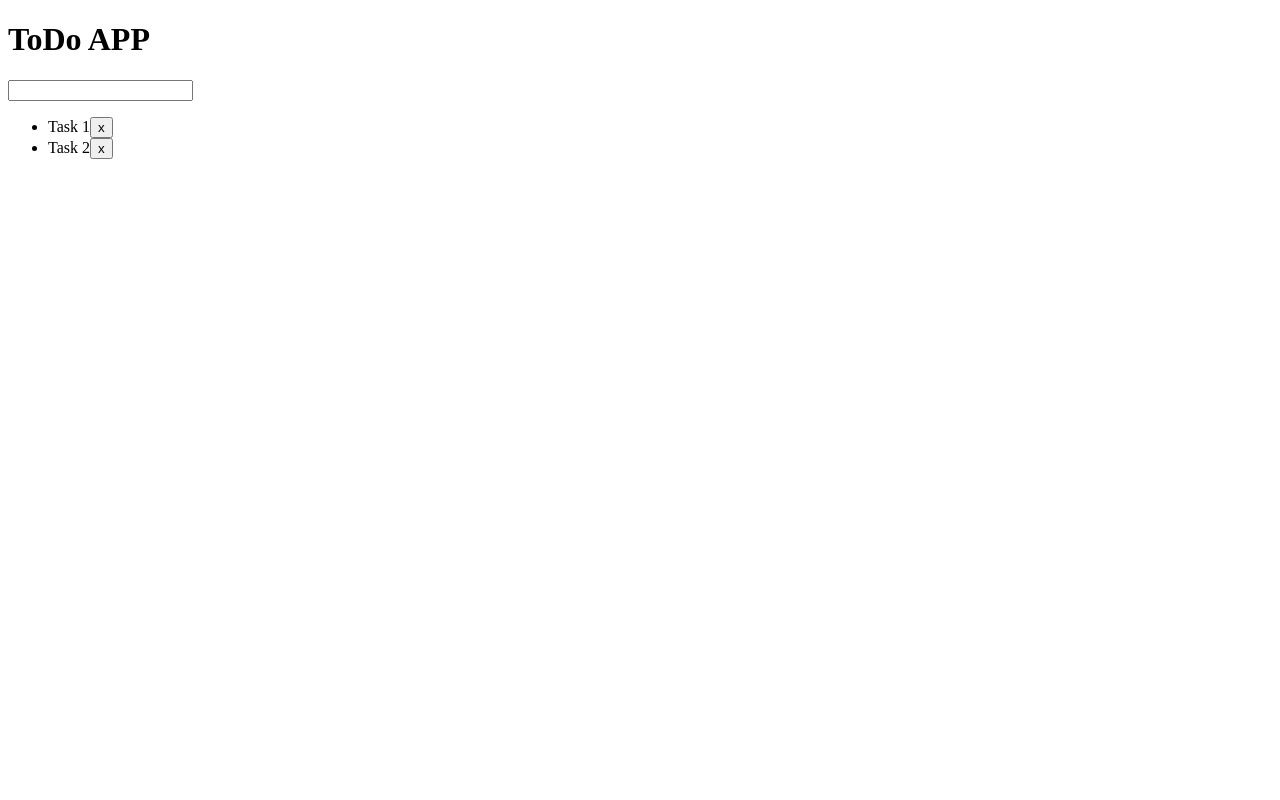
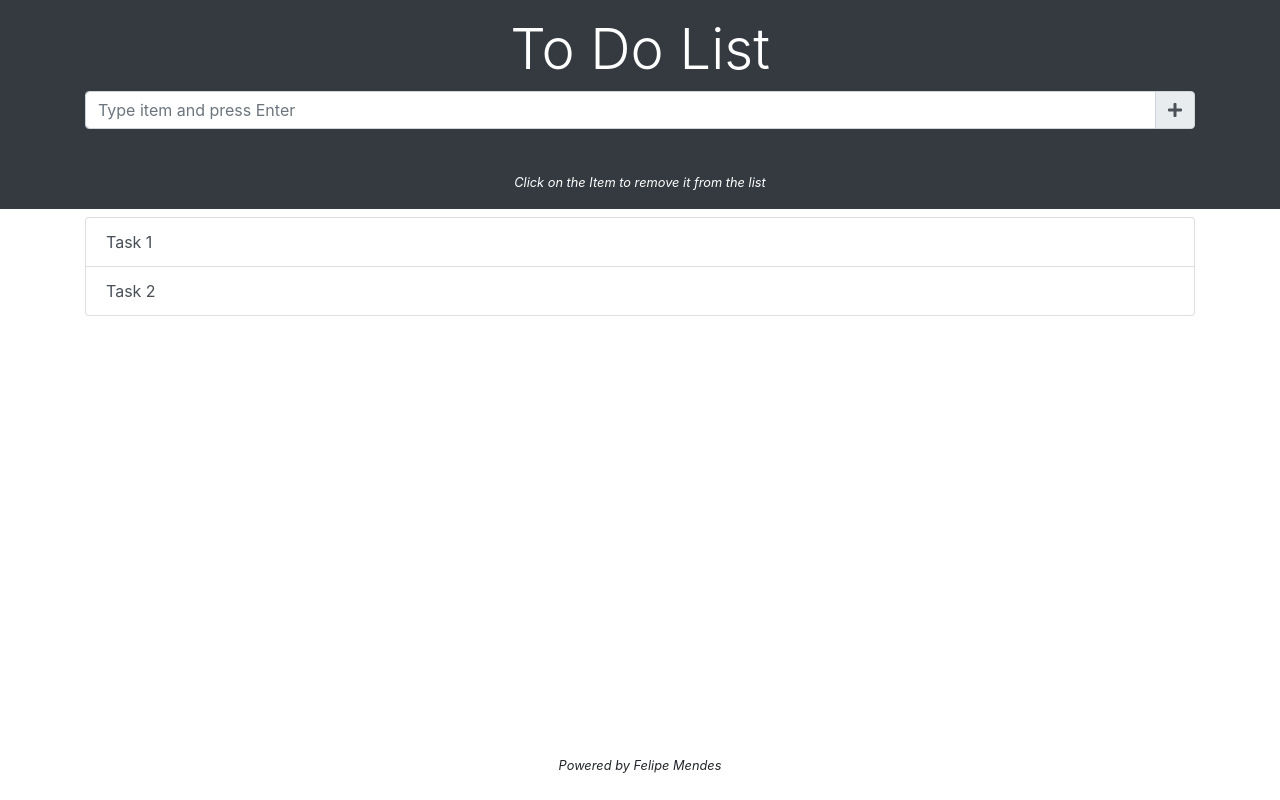
Before and after one commit to felipemendes1994/react-todo-app, a React app: page / in a window 1280 px wide. Built offline with nearby package versions, Linux system fonts and the light colour scheme.

Commit message:
Added style to app

```diff
--- a/public/index.html
+++ b/public/index.html
@@ -19,6 +19,10 @@
       work correctly both with client-side routing and a non-root public URL.
       Learn how to configure a non-root public URL by running `npm run build`.
     -->
+
+    <link rel="stylesheet" href="https://stackpath.bootstrapcdn.com/bootstrap/4.1.1/css/bootstrap.min.css" integrity="sha384-WskhaSGFgHYWDcbwN70/dfYBj47jz9qbsMId/iRN3ewGhXQFZCSftd1LZCfmhktB" crossorigin="anonymous">
+
+    <link rel="stylesheet" href="https://use.fontawesome.com/releases/v5.0.13/css/all.css" integrity="sha384-DNOHZ68U8hZfKXOrtjWvjxusGo9WQnrNx2sqG0tfsghAvtVlRW3tvkXWZh58N9jp" crossorigin="anonymous">
     <title>React App</title>
   </head>
   <body>
@@ -36,5 +40,8 @@
       To begin the development, run `npm start` or `yarn start`.
       To create a production bundle, use `npm run build` or `yarn build`.
     -->
+    <script src="https://code.jquery.com/jquery-3.3.1.slim.min.js" integrity="sha384-q8i/X+965DzO0rT7abK41JStQIAqVgRVzpbzo5smXKp4YfRvH+8abtTE1Pi6jizo" crossorigin="anonymous"></script>
+    <script src="https://cdnjs.cloudflare.com/ajax/libs/popper.js/1.14.3/umd/popper.min.js" integrity="sha384-ZMP7rVo3mIykV+2+9J3UJ46jBk0WLaUAdn689aCwoqbBJiSnjAK/l8WvCWPIPm49" crossorigin="anonymous"></script>
+    <script src="https://stackpath.bootstrapcdn.com/bootstrap/4.1.1/js/bootstrap.min.js" integrity="sha384-smHYKdLADwkXOn1EmN1qk/HfnUcbVRZyYmZ4qpPea6sjB/pTJ0euyQp0Mk8ck+5T" crossorigin="anonymous"></script>
   </body>
 </html>
--- a/src/components/AddTask.js
+++ b/src/components/AddTask.js
@@ -20,7 +20,13 @@ export class AddNewTask extends React.Component{
     render(){
         return(
             <form onSubmit={this.justSubmitted}>
-                <input type="text" />
+                <div className="input-group mb-3">
+                    <input type="text" className="form-control" placeholder="Type item and press Enter" aria-label="item" aria-describedby="basic-addon1" />
+
+                    <div className="input-group-append">
+                        <span className="input-group-text" id="basic-addon1"><i className="fas fa-plus"></i></span>
+                    </div>
+                </div>
             </form>
         );
     }
--- a/src/components/TaskList.js
+++ b/src/components/TaskList.js
@@ -7,7 +7,8 @@ export class ToDoAppList extends React.Component{
     }
 
     removeItem(elem){
-        var value = elem.target.parentNode.querySelector('span').innerText;
+        //var value = elem.target.parentNode.querySelector('span').innerText;
+        let value = elem.target.innerText
         this.props.removeItem(value);
     }
 
@@ -15,15 +16,14 @@ export class ToDoAppList extends React.Component{
 
         var itens = this.props.tasks.map((elem, i) => {
             return (
-                <li key={i}>
-                    <span>{elem}</span>
-                    <button onClick={this.removeItem}>x</button>
+                <li className="list-group-item list-group-item-action" onClick={this.removeItem} value={elem} key={i}>
+                    {elem}
                 </li>
             );
         });
 
         return(
-            <ul>
+            <ul className="list-group">
                 {itens}
             </ul>
         );
--- a/src/components/Todo.js
+++ b/src/components/Todo.js
@@ -29,17 +29,32 @@ export class ToDo extends React.Component{
     }
 
     updateLocalStorage(updatedTask){
-        console.log('Tasks Saved');
         localStorage.setItem('storedTasks', JSON.stringify(updatedTask));
     }
 
     render(){
         return(
             <div>
-                <h1>ToDo APP</h1>
+                <div className="p-3 mb-2 bg-dark text-white">
+                        <center>
+                            <h1 className="display-4">To Do List</h1>
+                        </center>
 
-                <AddNewTask updateList={this.updateList} />
-                <ToDoAppList tasks={this.state.tasks} removeItem={this.removeTask}/>
+                        <div className="container">
+                            <AddNewTask updateList={this.updateList} />
+                        </div>
+
+                        <br />
+                        <center><small><em><span>Click on the Item to remove it from the list</span></em></small></center>
+
+                </div>
+                <div className="container">
+                    <ToDoAppList tasks={this.state.tasks} removeItem={this.removeTask}/>
+                </div>
+                <div className="fixed-bottom">
+                        <center><small><em><span>Powered by Felipe Mendes</span></em></small></center>
+                    <br />
+                </div>
             </div>
         );
     }
```
